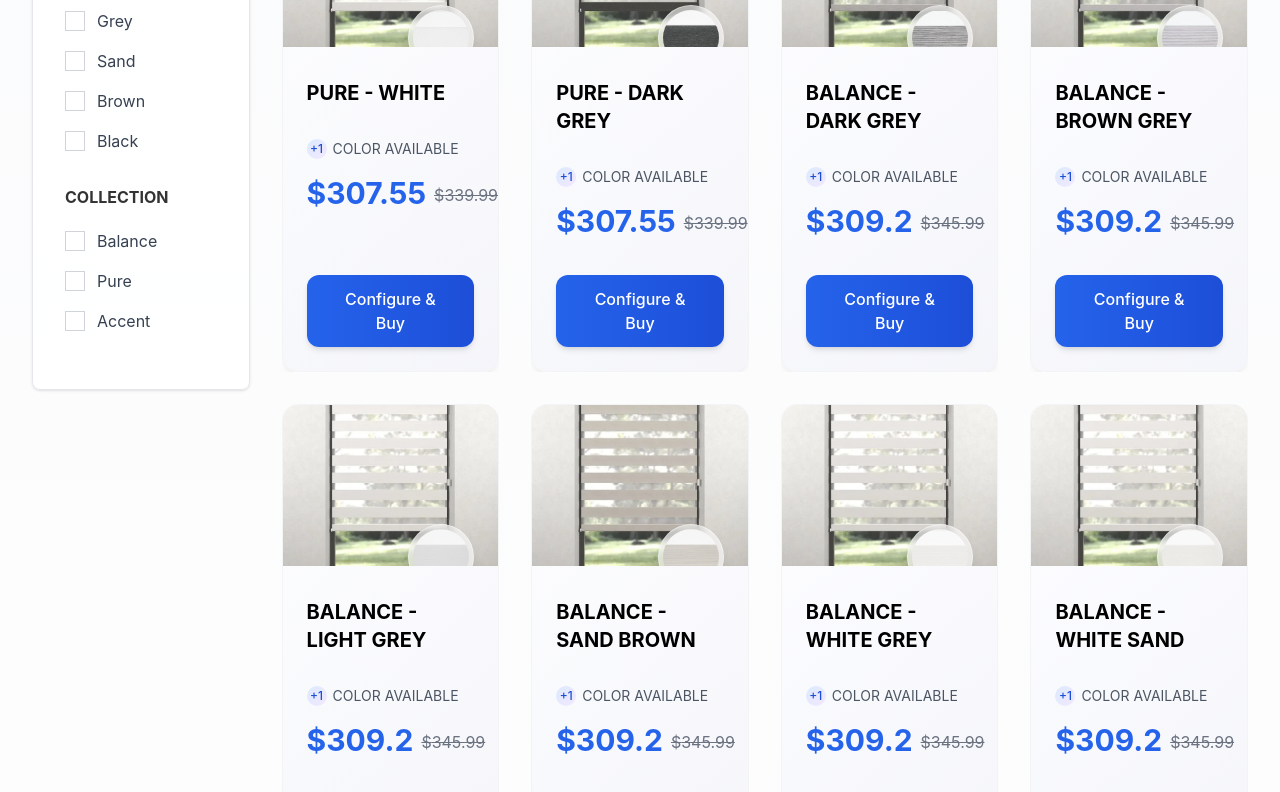
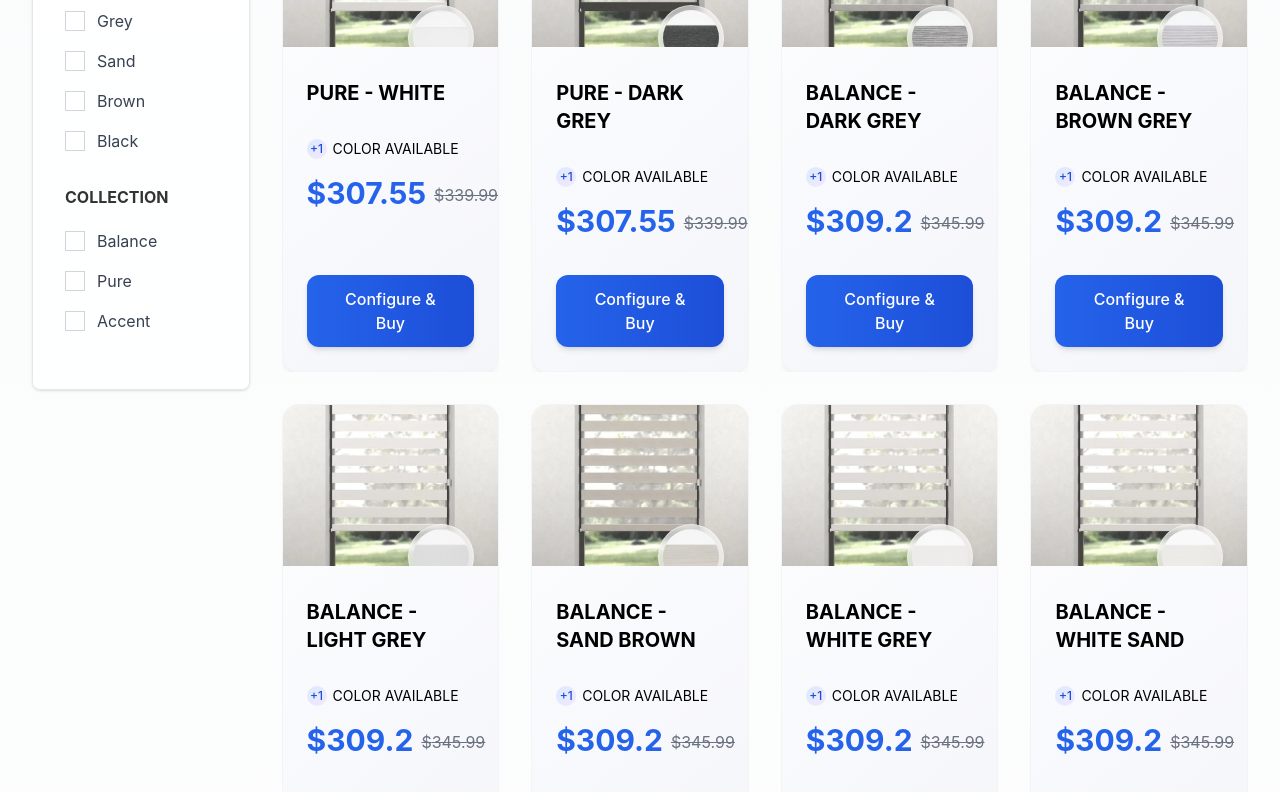
Before and after one commit to kraljic1/Smart-blinds-Bendzo, a React (Vite) app: page /products/zebra-blinds in a window 1280 px wide. Shown: the part 800-1592 px from the top of the page. Built offline with nearby package versions, Linux system fonts and the light colour scheme.

Commit message:
Change: Set 'COLORS AVAILABLE' text to black in both modes

```diff
--- a/src/components/ModernProductCard.tsx
+++ b/src/components/ModernProductCard.tsx
@@ -149,7 +149,7 @@ const ModernProductCard: React.FC<ModernProductCardProps> = ({
 
           {/* Colors count */}
           <div className="mb-4">
-            <span className="text-sm text-gray-600 dark:text-gray-200 flex items-center">
+            <span className="text-sm text-black dark:text-black flex items-center">
               <span className="flex items-center justify-center w-5 h-5 mr-1.5 rounded-full bg-gradient-to-br from-blue-100 to-purple-100 dark:from-blue-700 dark:to-purple-700">
                 <span className="text-xs font-medium text-blue-700 dark:text-white">+{product.colors}</span>
               </span>
```
